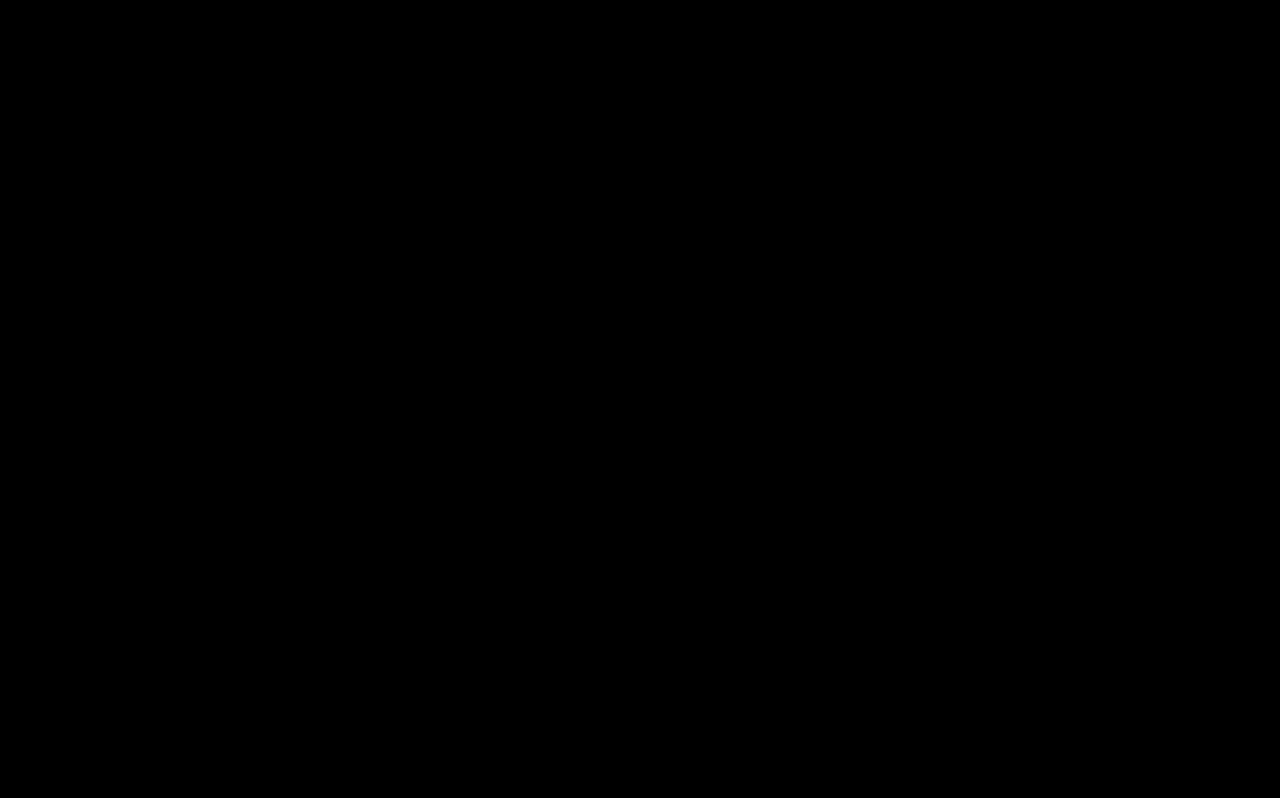
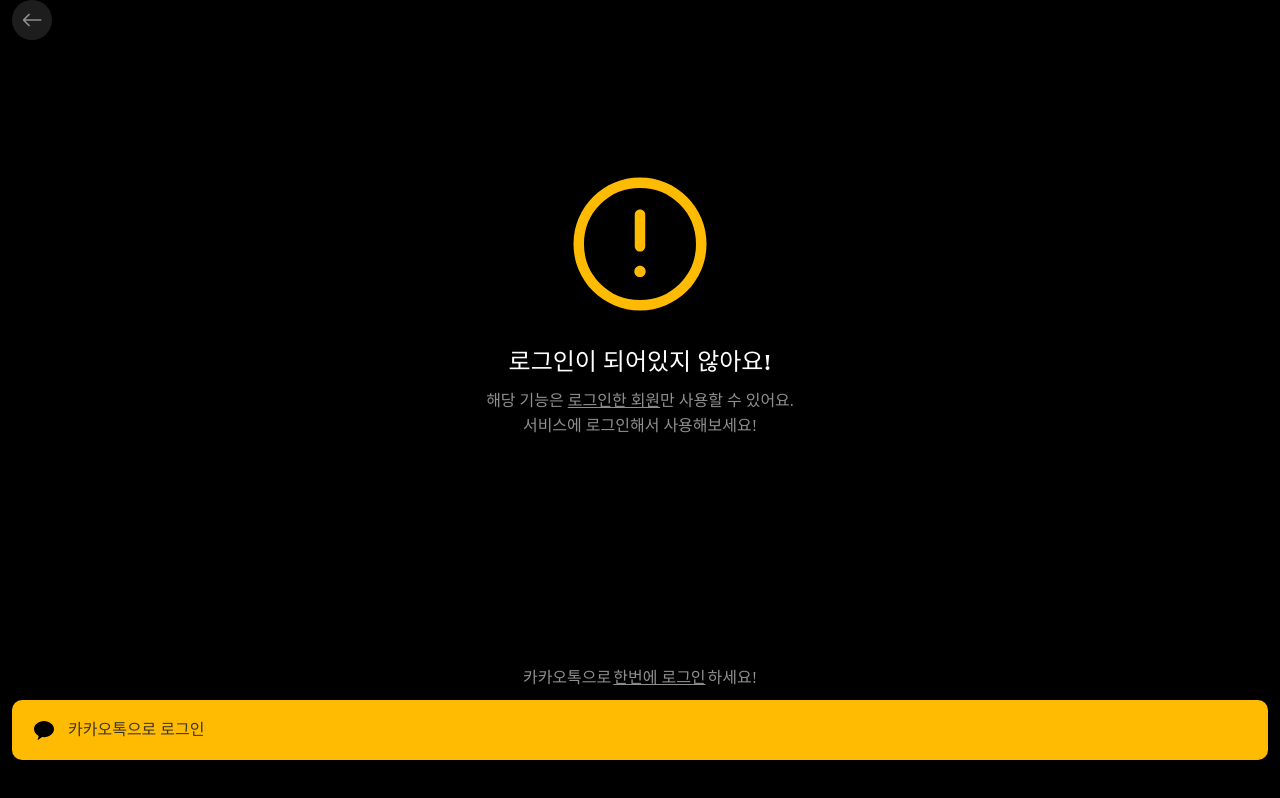
Before and after one commit to Superkid0714/ST4R-FE, a React (Vite) app in the folder ST4R/: page /login-alert in a window 1280 px wide. Before the commit this address had no page. Built offline with nearby package versions, Linux system fonts and the light colour scheme.

Commit message:
✨ feat: 로그인 유도창 완성

```diff
--- a/ST4R/pages/login/LoginAlertPage.jsx
+++ b/ST4R/pages/login/LoginAlertPage.jsx
@@ -0,0 +1,68 @@
+export default function LoginAlertPage() {
+  const loginUrl = `http://eridanus.econo.mooo.com:8080/oauth/kakao?redirect=http://localhost:5173`;
+
+  const kakaologinbutton = () => {
+    window.location.href = loginUrl; // 카카오 로그인 창으로 이동
+  };
+
+  return (
+    <div>
+      <div className="absolute left-[12px] inline-flex justify-start items-center gap-[12px]">
+        <div className="p-2 bg-[#1D1D1D] rounded-[60px]">
+          <img src="../public/icon/west.svg" className="w-6 h-6" />
+        </div>
+      </div>
+
+      <div className="absolute w-full top-1/5 left-1/2 transform -translate-x-1/2 flex flex-col justify-center items-center gap-5">
+        <img src="../public/icon/error.svg" alt="error" className="" />
+        <div className="flex flex-col justify-start items-center gap-3">
+          <div className="self-stretch text-center justify-start text-[#FFFFFF] text-2xl font-bold font-['Pretendard'] leading-7">
+            로그인이 되어있지 않아요!
+          </div>
+          <div className="self-stretch text-center">
+            <span className="text-[#8F8F8F] text-base font-normal font-['Pretendard'] leading-normal">
+              해당 기능은{' '}
+            </span>
+            <span className="text-[#8F8F8F] text-base font-normal font-['Pretendard'] underline leading-normal">
+              로그인한 회원
+            </span>
+            <span className="text-[#8F8F8F] text-base font-normal font-['Pretendard'] leading-normal">
+              만 사용할 수 있어요.
+              <br />
+              서비스에 로그인해서 사용해보세요!
+            </span>
+          </div>
+        </div>
+      </div>
+
+      <div className=" absolute w-full flex gap-[2px] justify-center bottom-[110px] ">
+        <span className=" text-[#8F8F8F] text-base font-normal font-['Pretendard'] ">
+          카카오톡으로{' '}
+        </span>
+        <span className="text-[#8F8F8F] text-base font-bold font-['Pretendard'] underline ">
+          한번에 로그인
+        </span>
+        <span className="text-[#8F8F8F] text-base font-normal font-['Pretendard'] ">
+          하세요!
+        </span>
+      </div>
+
+      {/* 카카오톡 로그인 버튼 */}
+      <div
+        onClick={kakaologinbutton}
+        className="absolute left-[12px] right-[12px] bottom-[40px] h-[60px] bg-[#FFBB02] rounded-[10px]"
+      >
+        <div
+          onClick={kakaologinbutton}
+          className="absolute flex gap-[12px] left-[20px] top-[18px] text-base font-extrabold font-['Pretendard']"
+        >
+          <img
+            src="../public/icon/kakaotalk.svg"
+            className="w-6 h-6 inline-block"
+          />
+          <span>카카오톡으로 로그인</span>
+        </div>
+      </div>
+    </div>
+  );
+}
--- a/ST4R/pages/login/LoginPage.jsx
+++ b/ST4R/pages/login/LoginPage.jsx
@@ -17,7 +17,7 @@ export default function LoginPage() {
         </div>
       </div>
 
-      <div className="absolute left-[12px] inset-0 flex flex-col justify-center">
+      <div className="absolute left-[12px] top-1/5 flex flex-col justify-center">
         <span className="text-[#FFFFFF] text-5xl font-extrabold font-['Shinier'] leading-[52px]">
           Star,
           <br />
--- a/ST4R/routes/Router.jsx
+++ b/ST4R/routes/Router.jsx
@@ -9,6 +9,7 @@ import MobileLayout from '../layouts/MobileLayout';
 
 // 페이지 컴포넌트
 import LoginPage from '../pages/login/LoginPage';
+import LoginAlertPage from '../pages/login/LoginAlertPage';
 
 // 로비 페이지
 import HomePage from '../pages/HomePage';
@@ -36,6 +37,7 @@ const router = createBrowserRouter([
 
   // 로그인 페이지
   { path: 'login', element: <LoginPage /> },
+  { path:'login-alert', element: <LoginAlertPage/> },
 
   //게시판 관련 페이지
   {
```
Also changed, not shown: ST4R/public/icon/error.svg (added).
